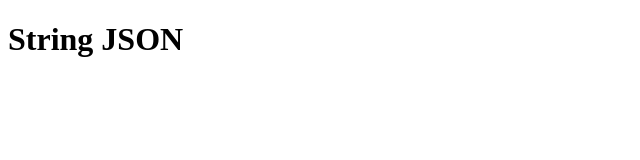
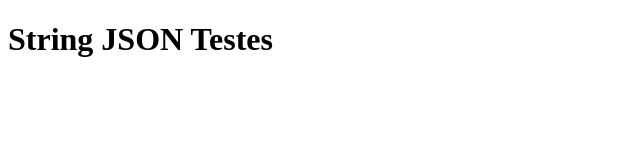
Before and after one commit to GilsonRavaiani/json, a plain HTML site: page index.html in a window 1280 px wide. Shown: the whole page, without its empty margins (0-640 px from the left). Drawn offline with Linux system fonts and the light colour scheme.

Commit message:
Alterando título

```diff
--- a/index.html
+++ b/index.html
@@ -9,7 +9,7 @@
 </head>
 
 <body>
-    <h1>String JSON</h1>
+    <h1>String JSON Testes</h1>
 </body>
 
 </html>
```
